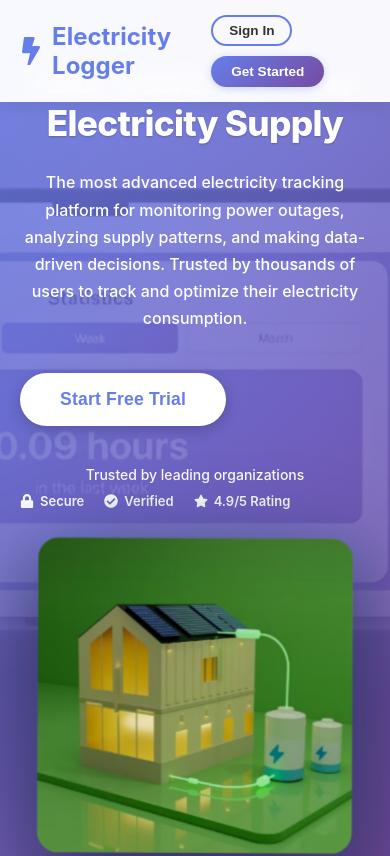
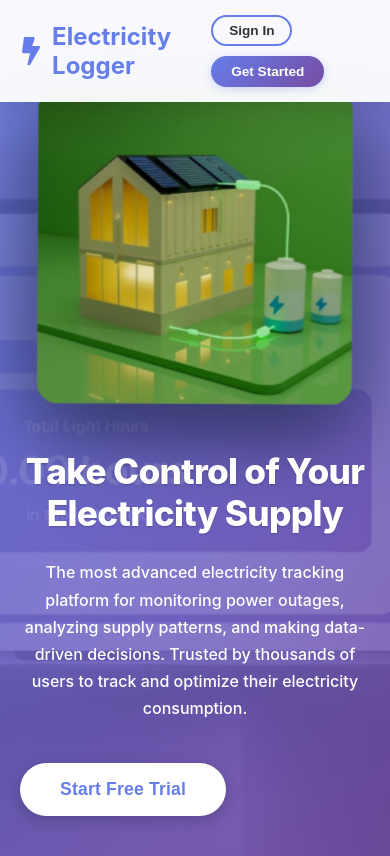
Before and after one commit to thatdeveloperkokou/era-bot-group3, a React (Create React App) app in the folder frontend/: page / in a window 390 px wide. Shown: the top 856 px of the page. Built offline with nearby package versions, Linux system fonts and the light colour scheme; no server answers.

Commit message:
Fix mobile navbar overlap and reorder hero content - image first on mobile

```diff
--- a/frontend/src/components/Landing.css
+++ b/frontend/src/components/Landing.css
@@ -798,9 +798,18 @@
   .hero-section {
     flex-direction: column;
     text-align: center;
-    padding: 60px 20px;
+    padding: 100px 20px 60px;
     min-height: auto;
     background-attachment: scroll;
+  }
+
+  .hero-image {
+    order: -1;
+    margin-bottom: 30px;
+  }
+
+  .hero-content {
+    order: 1;
   }
 
   .features-section {
@@ -822,7 +831,8 @@
   .illustration-container {
     width: 300px;
     height: 300px;
-    margin-top: 40px;
+    margin-top: 0;
+    margin-bottom: 20px;
   }
 
   .country-svg {
```
